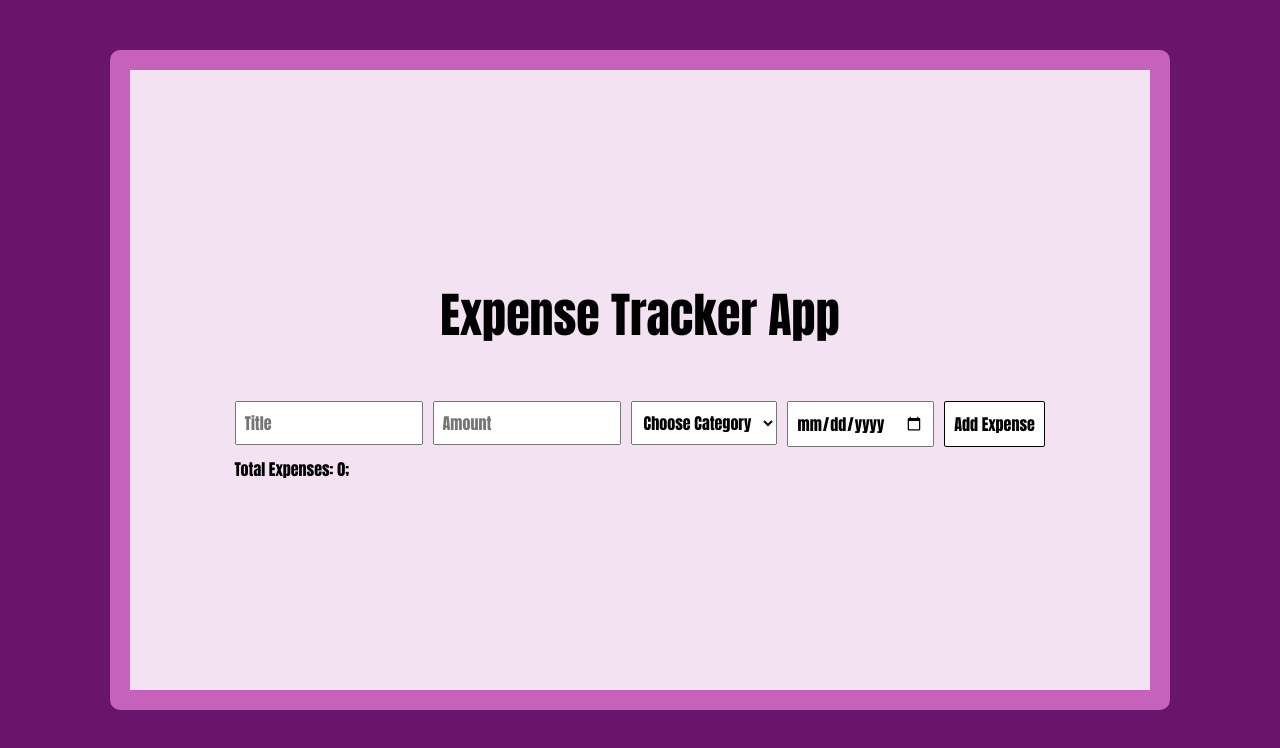
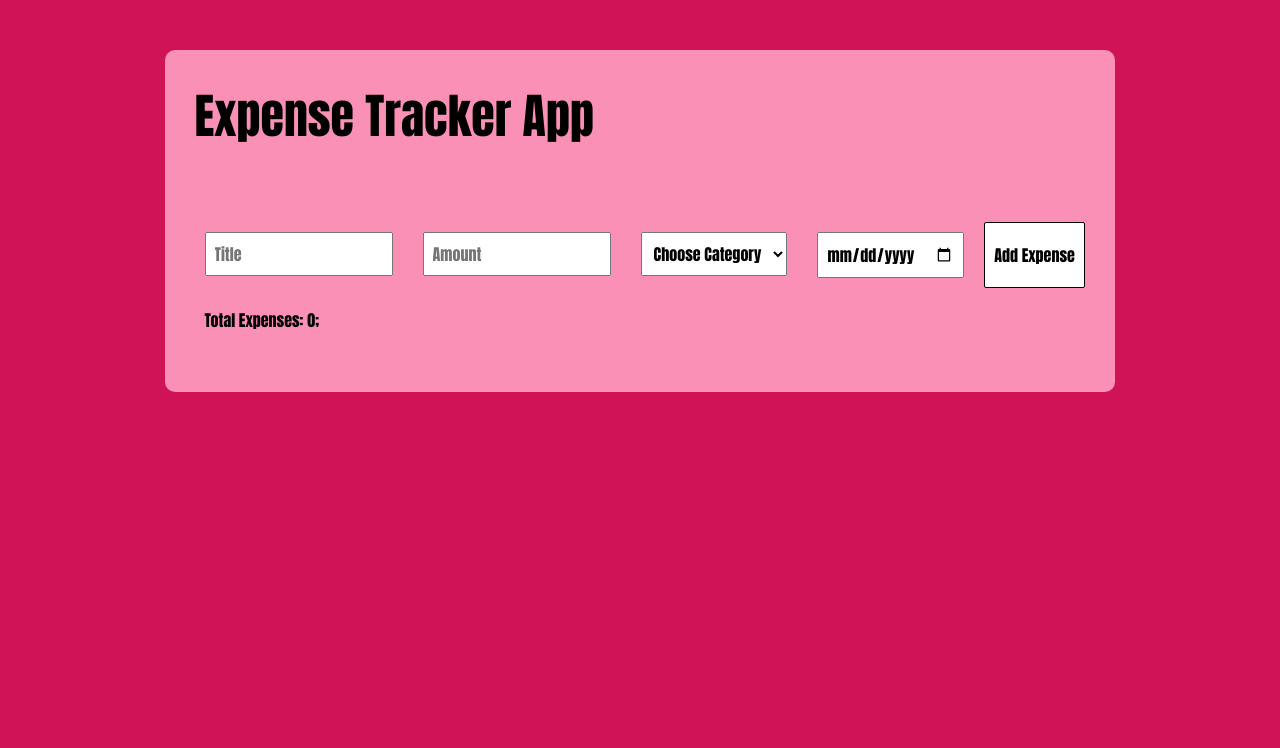
Before and after one commit to besailazi/Assignment_3, a React (Vite) app: page / in a window 1280 px wide. Shown: the top 748 px of the page. Built offline with nearby package versions, Linux system fonts and the light colour scheme.

Commit message:
change UI

```diff
--- a/src/App.jsx
+++ b/src/App.jsx
@@ -2,7 +2,7 @@ import { useState } from 'react'
 import ExpenseForm from './components/ExpenseForm/ExpenseForm';
 import ExpenseList from './components/ExpenseList/ExpenseList';
 import TotalExpense from './components/TotalExpense/TotalExpense';
-import './App.css'
+import './App.module.css'
 
 function App() {
   const [expenses, setExpenses] = useState([]);
--- a/src/components/ExpenseItem/ExpenseItem.css
+++ b/src/components/ExpenseItem/ExpenseItem.css
@@ -1,3 +1,8 @@
+div {
+	background-color: #fb90b7;
+	border-radius: 10px;
+	padding: 10px;
+}
 .add-expense-container {
 	display: flex;
 	flex-direction: row;
--- a/src/index.css
+++ b/src/index.css
@@ -4,7 +4,7 @@ body {
   padding: 0;
   box-sizing: border-box;
   font-family: Impact, Haettenschweiler, 'Arial Narrow Bold', sans-serif;
-  background-color: rgb(105, 21, 109);
+  background-color: #d01257;
   display: flex;
   justify-content: center;
   align-items: center;
```
Also changed, not shown: src/App.module.css (renamed from src/App.css), 1 other file (tests, documents, lock files or other folders).
